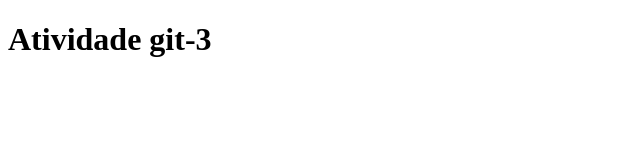
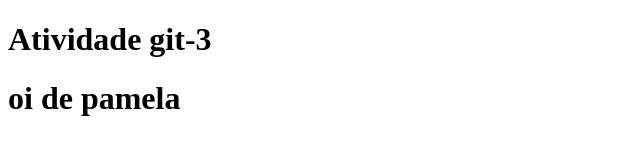
Before and after one commit to pamelagabri/AT-GIT, a plain HTML site: page index.html in a window 1280 px wide. Shown: the whole page, without its empty margins (0-640 px from the left). Drawn offline with Linux system fonts and the light colour scheme.

Commit message:
Update index.html

```diff
--- a/index.html
+++ b/index.html
@@ -8,6 +8,6 @@
 </head>
 <body>
     <h1>Atividade git-3</h1>
-
+    <h1>oi de pamela</h1>
 </body>
 </html>
```
